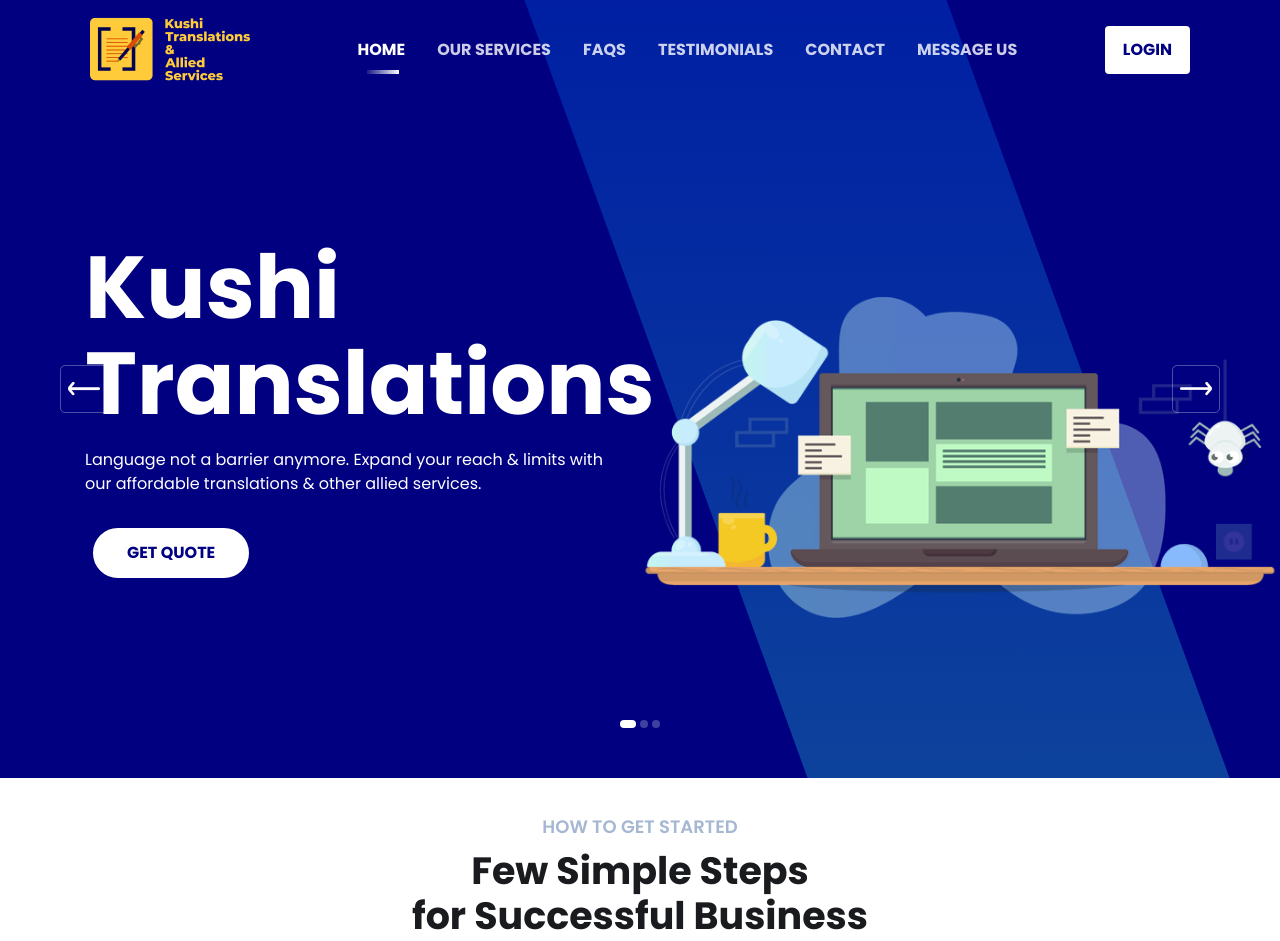
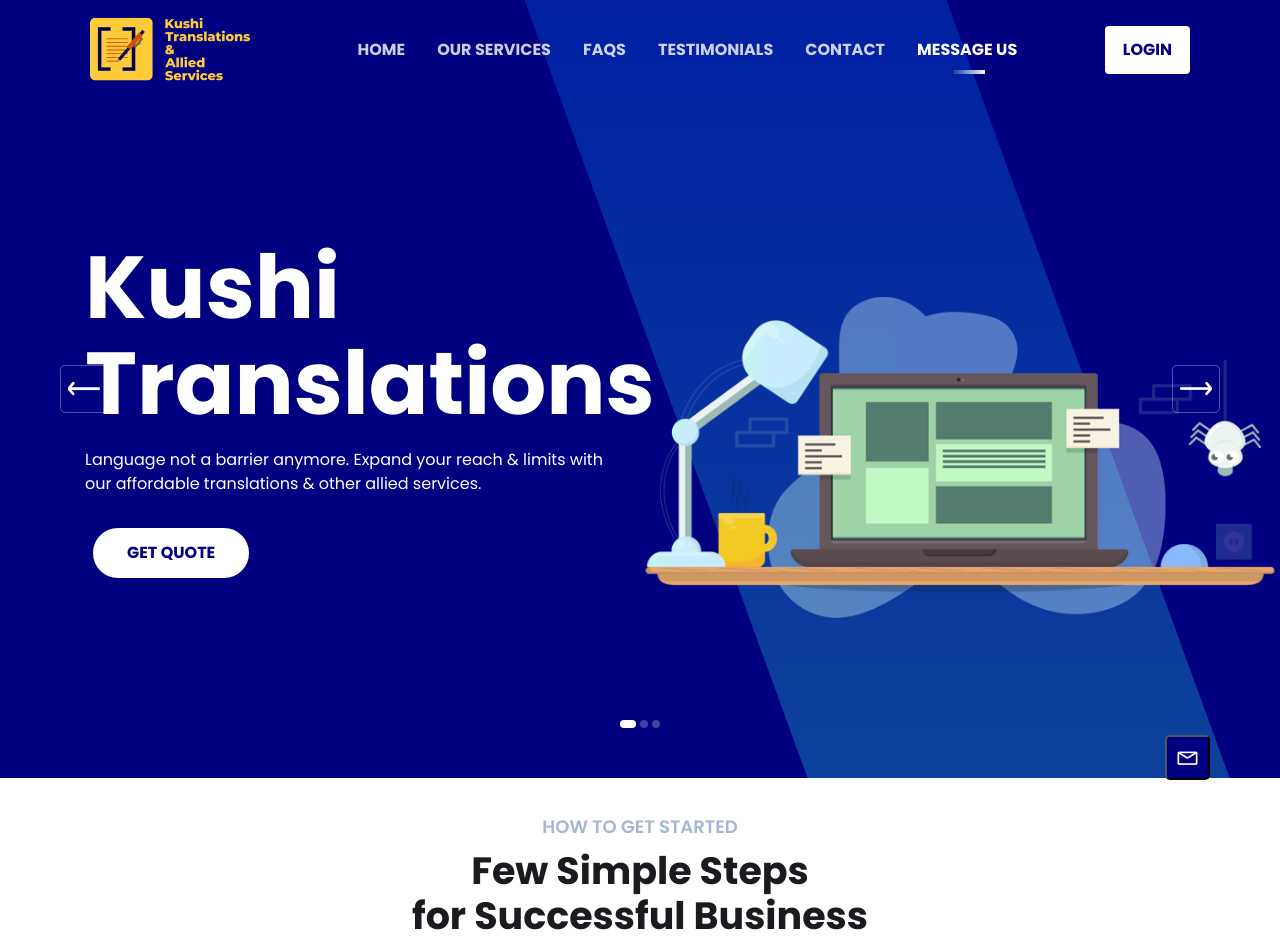
Before and after one commit to Praneeth-rdy/kushitranslation-django, a Django app: page / in a window 1280 px wide. Shown: the top 941 px of the page. Run offline with Django 3.2, Linux system fonts and the light colour scheme; data comes from the database, SQL or seed files in the repository; some libraries are stand-ins or nearby versions.

Commit message:
Made contact into modal

```diff
--- a/templates/home.html
+++ b/templates/home.html
@@ -31,6 +31,25 @@
         .particles-container {
             margin: 0;
             padding: 0;
+        }
+
+        .button-contact {
+            font-size: 20px;
+            color: #fff;
+            position: fixed;
+            right: 70px;
+            bottom: 20px;
+            width: 45px;
+            height: 45px;
+            line-height: 45px;
+            border-radius: 5px;
+            background-color: navy;
+            text-align: center;
+            z-index: 99;
+        }
+        .button-contact:hover {
+            color: #fff;
+            background-color: navy;
         }
     </style>
     <link rel="stylesheet" href="{% static 'home/css/steps.css' %}" />
@@ -175,10 +194,14 @@
                             </h2>
                         </div>
                         <p class="about-container-card-description">
-                            ConveyThis is a Software as a Service language translation firm founded in 2008 as a side project of
-                            Translation Services USA. It was conceived as a language switcher to offer automatic translation for
-                            websites powered by machine translators such as Google, AltaVista, Babelfish and SDL. You can see our
-                            first widgets on the ConveyThis Classic page. Even today, you can still download and install the
+                            ConveyThis is a Software as a Service language translation firm founded in 2008 as a side
+                            project of
+                            Translation Services USA. It was conceived as a language switcher to offer automatic
+                            translation for
+                            websites powered by machine translators such as Google, AltaVista, Babelfish and SDL. You
+                            can see our
+                            first widgets on the ConveyThis Classic page. Even today, you can still download and install
+                            the
                             original ConveyThis widget which consists of a cute button and a language menu.
                         </p>
 
@@ -197,7 +220,8 @@
             <div class="fullWidth eight columns">
                 <div class="projectFactsWrap d-flex flex-row justify-content-center">
                     {% for counter in counter_items %}
-                        <div class="item wow fadeInUpBig animated animated" data-number="{{counter.number}}" style="visibility: visible;">
+                    <div class="item wow fadeInUpBig animated animated" data-number="{{counter.number}}"
+                        style="visibility: visible;">
                         <i class="fa fa-briefcase"></i>
                         <p id="number{{counter.pk}}" class="number">{{counter.number}}</p>
                         <p>{{counter.name}}</p>
@@ -257,8 +281,8 @@
                                                         aria-controls="collapse{{faq.pk}}">{{faq.question}}</a>
                                                 </div>
 
-                                                    <div id="collapse{{faq.pk}}" class="collapse" aria-labelledby="heading{{faq.pk}}"
-                                                        data-parent="#accordionExample">
+                                                <div id="collapse{{faq.pk}}" class="collapse"
+                                                    aria-labelledby="heading{{faq.pk}}" data-parent="#accordionExample">
                                                     <div class="card-body">
                                                         <p class="text">{{faq.answer}}</p>
                                                     </div>
@@ -275,8 +299,8 @@
                                                         aria-controls="collapse{{faq.pk}}">{{faq.question}}</a>
                                                 </div>
 
-                                                    <div id="collapse{{faq.pk}}" class="collapse" aria-labelledby="heading{{faq.pk}}"
-                                                        data-parent="#accordionExample">
+                                                <div id="collapse{{faq.pk}}" class="collapse"
+                                                    aria-labelledby="heading{{faq.pk}}" data-parent="#accordionExample">
                                                     <div class="card-body">
                                                         <p class="text">{{faq.answer}}</p>
                                                     </div>
@@ -407,7 +431,8 @@
                             <i class="lni lni-home why-icon"></i>
                             <h3 class="contact-box-heading mb-3">Office</h3>
                             <p class="contact"></p>
-                                <p class="contact-box-description">Kuvempu Layout, Devasandra, Krishnarajapuram, Bengaluru, Karnataka - 560036</p>
+                            <p class="contact-box-description">Kuvempu Layout, Devasandra, Krishnarajapuram, Bengaluru,
+                                Karnataka - 560036</p>
                         </div>
                     </div>
                     <div class="col-12 col-lg-8 img-contact"></div>
@@ -418,6 +443,13 @@
 
     <!--====== TEAM  ENDS ======-->
 
+    <!-- Modal -->
+    <div class="modal fade" id="exampleModalCenter" tabindex="-1" role="dialog"
+        aria-labelledby="exampleModalCenterTitle" aria-hidden="true">
+        <div class="modal-dialog modal-dialog-centered modal-xl" role="document">
+            <div class="modal-content">
+                <div class="modal-body" style="padding:0;">
+
                     <!--====== CONTACT PART START ======-->
 
                     <section id="contact" class="contact-area">
@@ -425,7 +457,8 @@
                             <div class="row">
                                 <div class="col-lg-12">
                                     <div class="contact-wrapper form-style-two pt-115">
-                        <h4 class="contact-title pb-10"><i class="lni lni-envelope"></i> Leave <span>A Message.</span>
+                                        <h4 class="contact-title pb-10"><i class="lni lni-envelope"></i> Leave <span>A
+                                                Message.</span>
                                         </h4>
 
                                         <form id="contact-form" action="contact.php" method="post">
@@ -482,9 +515,18 @@
 
                     <!--====== CONTACT PART ENDS ======-->
 
+                </div>
+
+            </div>
+        </div>
+    </div>
+
 
     <!--====== BACK TOP TOP PART START ======-->
 
+    <button type="button" class="button-contact" data-toggle="modal" data-target="#exampleModalCenter">
+        <i class="lni lni-envelope"></i>
+    </button>
     <a href="#" class="back-to-top"><i class="lni lni-chevron-up"></i></a>
 
     <!--====== BACK TOP TOP PART ENDS ======-->
@@ -538,21 +580,21 @@
     <!--====== Main js ======-->
     <script src="{% static 'home/js/main.js' %}"></script>
     <script>
-        $.fn.jQuerySimpleCounter = function( options ) {
+        $.fn.jQuerySimpleCounter = function (options) {
             var settings = $.extend({
-                start:  0,
-                end:    100,
+                start: 0,
+                end: 100,
                 easing: 'swing',
                 duration: 400,
                 complete: ''
-            }, options );
+            }, options);
 
             var thisElement = $(this);
 
-            $({count: settings.start}).animate({count: settings.end}, {
+            $({ count: settings.start }).animate({ count: settings.end }, {
                 duration: settings.duration,
                 easing: settings.easing,
-                step: function() {
+                step: function () {
                     var mathCount = Math.ceil(this.count);
                     thisElement.text(mathCount);
                 },
@@ -561,15 +603,15 @@
         };
 
         {% for counter in counter_items %}
-        $('#number{{counter.pk}}').jQuerySimpleCounter({end: {{counter.number}},duration: {{counter.duration}}});
+        $('#number{{counter.pk}}').jQuerySimpleCounter({ end: {{ counter.number }}, duration: {{ counter.duration }}});
         {% endfor %}
 
 
 
         /* AUTHOR LINK */
-         $('.about-me-img').hover(function(){
+        $('.about-me-img').hover(function () {
             $('.authorWindowWrapper').stop().fadeIn('fast').find('p').addClass('trans');
-            }, function(){
+        }, function () {
             $('.authorWindowWrapper').stop().fadeOut('fast').find('p').removeClass('trans');
         });
     </script>
```
Lines whose indentation alone changed are shown as unchanged.
